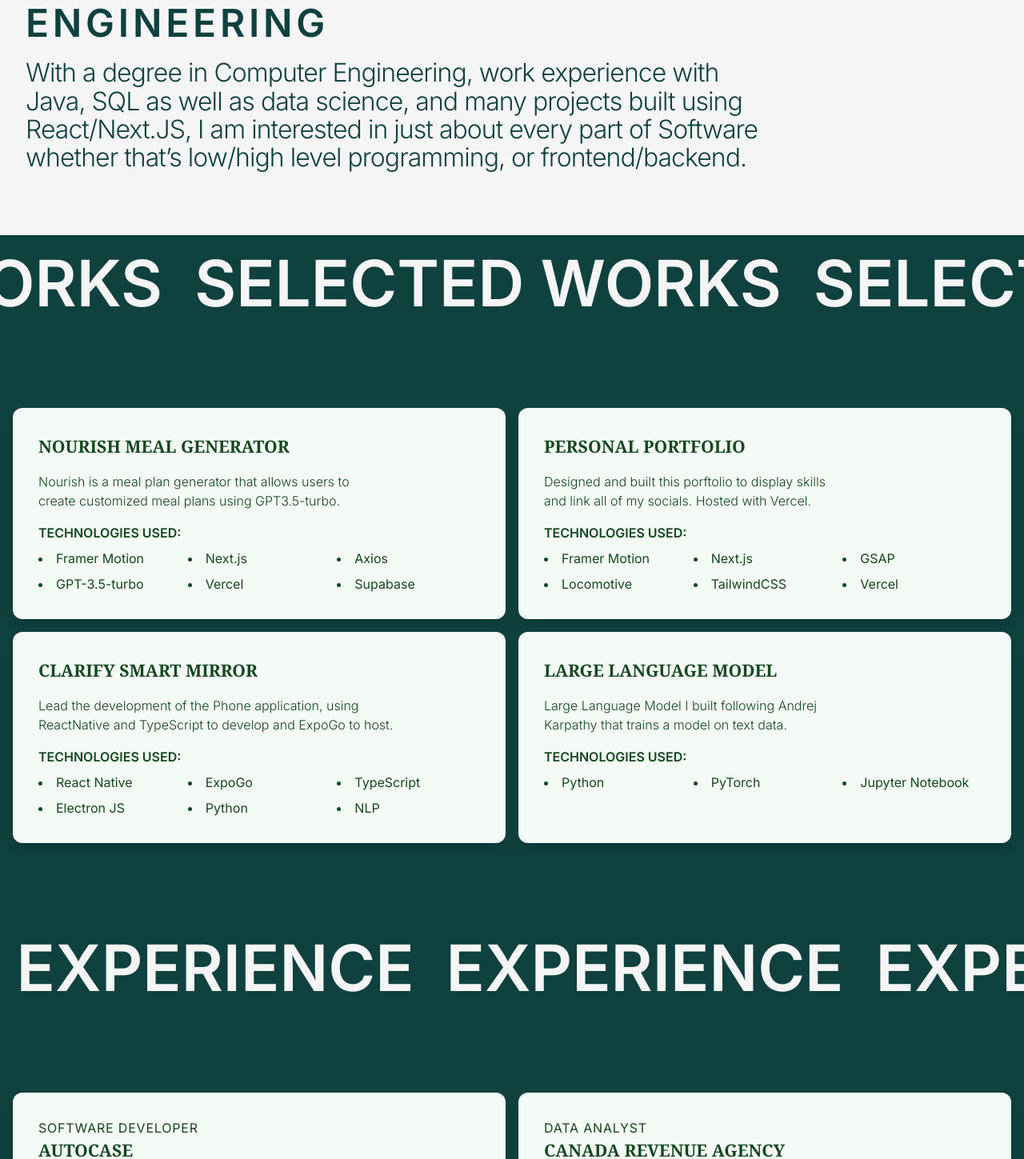
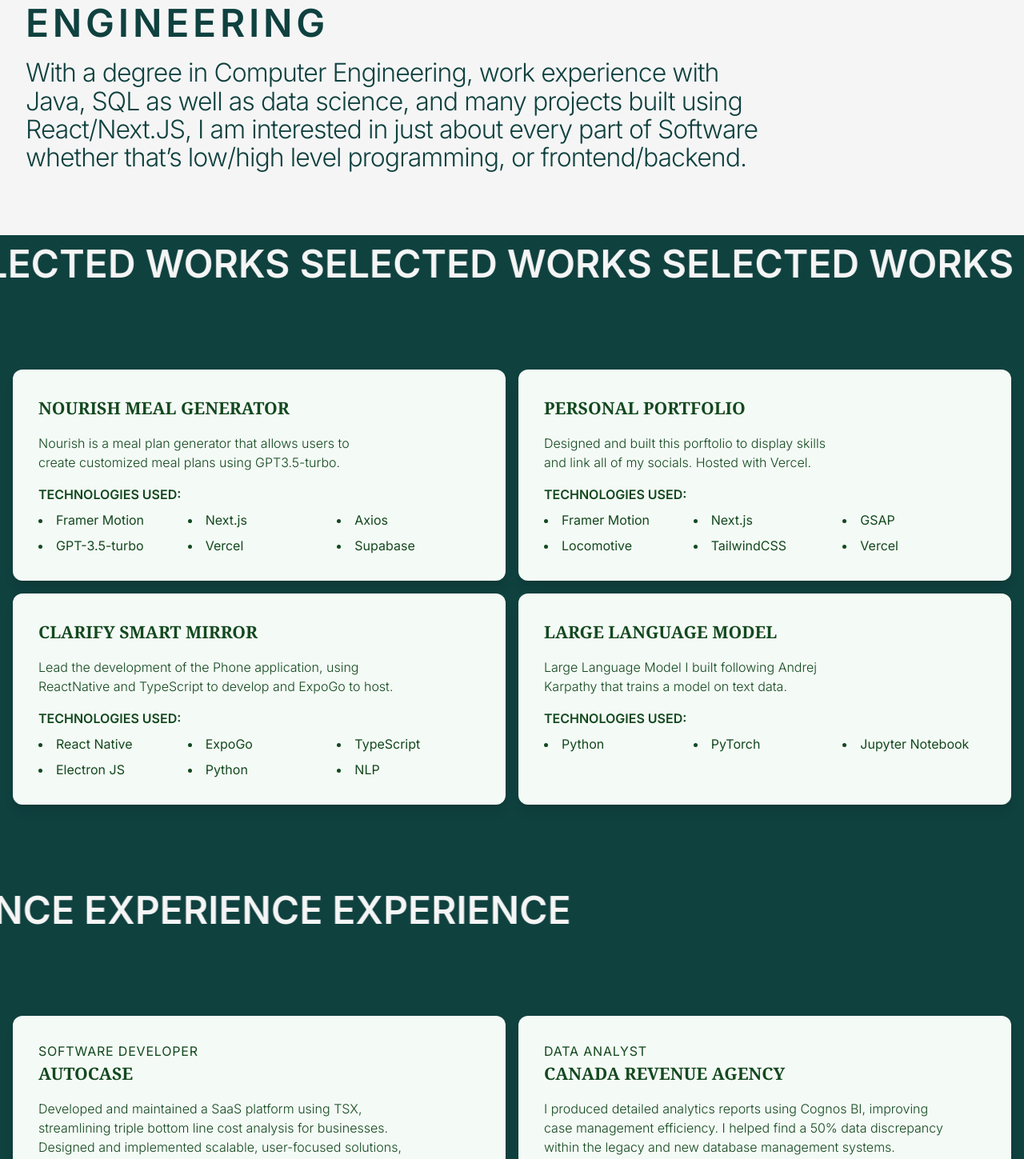
Before and after one commit to AlexSteeves/Portfolio.V0.0.4, a Next.js app: page / in a window 1280 px wide. Shown: the part 1101-2550 px from the top of the page at 80% size. Built offline with nearby package versions, Linux system fonts and the light colour scheme.

Commit message:
slider optimization

```diff
--- a/app/components/SharedComponents/Slider.jsx
+++ b/app/components/SharedComponents/Slider.jsx
@@ -1,20 +1,16 @@
 "use client";
-import {
-  scrollYProgress,
-  useScroll,
-  motion,
-  useTransform,
-} from "framer-motion";
+import { useScroll, motion, useTransform } from "framer-motion";
 import { useRef } from "react";
 
 export default function Slider({ text, direction }) {
+  const outputText = (text + " ").repeat(4);
   const container = useRef(null);
   const { scrollYProgress } = useScroll({
     target: container,
     offset: ["start end", "end start"],
   });
 
-  const x = useTransform(
+  const sliderProgress = useTransform(
     scrollYProgress,
     [0, 1],
     [-150 * direction, 150 * direction]
@@ -24,37 +20,10 @@ export default function Slider({ text, direction }) {
     <div className="h-fill overflow-hidden bg-[#0F413F]" ref={container}>
       <motion.div
         className="whitespace-nowrap flex relative"
-        style={{ x, left: "-40%" }}
+        style={{ x: sliderProgress, left: "-40%", willChange: "transform" }}
       >
-        <p
-          className="uppercase whitespace-nowrap mx-5 font-semibold text-[#F5F5F5]"
-          style={{ fontSize: "calc(16px + 5vw)" }}
-        >
-          {text}
-        </p>
-        <p
-          className="uppercase whitespace-nowrap mx-5 font-semibold text-[#F5F5F5]"
-          style={{ fontSize: "calc(16px + 5vw)" }}
-        >
-          {text}
-        </p>
-        <p
-          className="uppercase whitespace-nowrap mx-5 font-semibold text-[#F5F5F5]"
-          style={{ fontSize: "calc(16px + 5vw)" }}
-        >
-          {text}
-        </p>
-        <p
-          className="uppercase whitespace-nowrap mx-5 font-semibold text-[#F5F5F5]"
-          style={{ fontSize: "calc(16px + 5vw)" }}
-        >
-          {text}
-        </p>
-        <p
-          className="uppercase whitespace-nowrap mx-5 font-semibold text-[#0F413F]"
-          style={{ fontSize: "calc(16px + 5vw)" }}
-        >
-          {text}
+        <p className="uppercase whitespace-nowrap mx-5 font-semibold text-[#F5F5F5] text-[3rem]">
+          {outputText}
         </p>
       </motion.div>
     </div>
```
